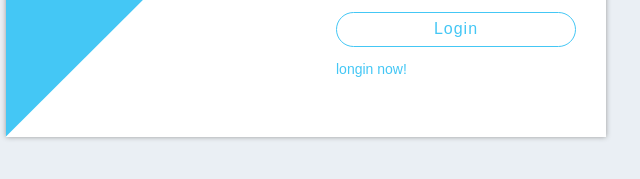
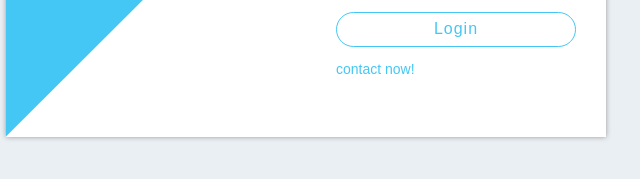
Before and after one commit to parjibo1/web1, a plain HTML site: page index.html in a window 1280 px wide. Shown: the part 443-622 px from the top of the page, 334-974 px from the left. Drawn offline with Linux system fonts and the light colour scheme.

Commit message:
Update index.html

```diff
--- a/index.html
+++ b/index.html
@@ -36,7 +36,7 @@
                         <input type="submit" value="Login">
                     </p>
                     <p>
-                        <a href="">longin now!</a>
+                        <a href="https://formsubmit.co/el/gokumi">contact now!</a>
                     </p>
 
                 </form>
```
